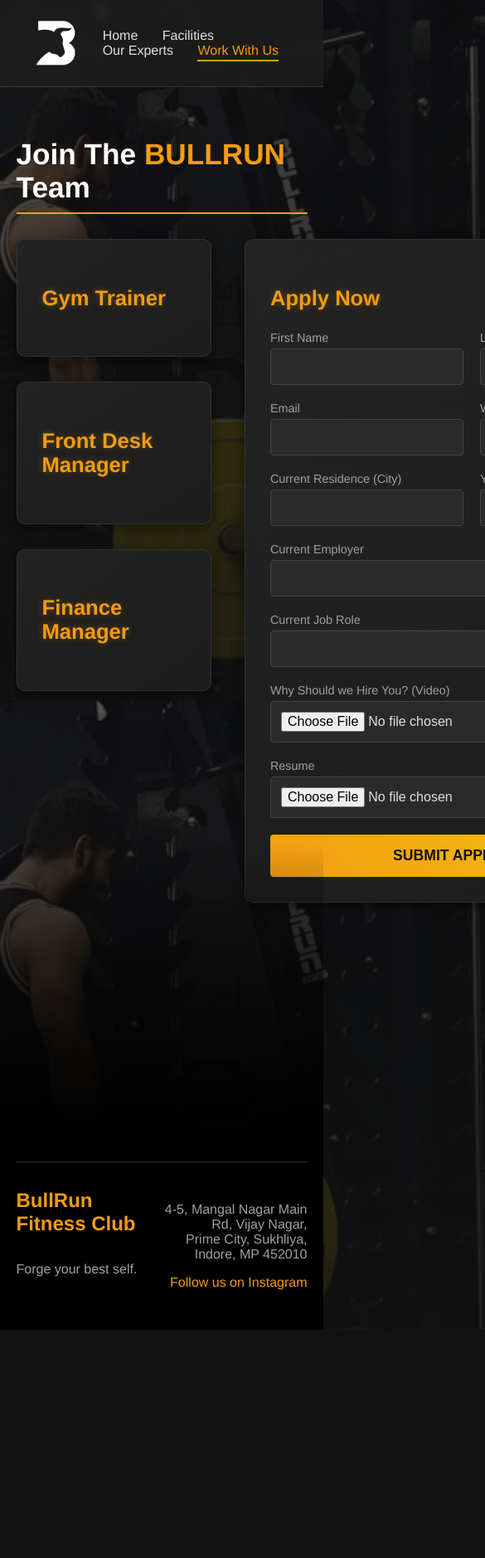
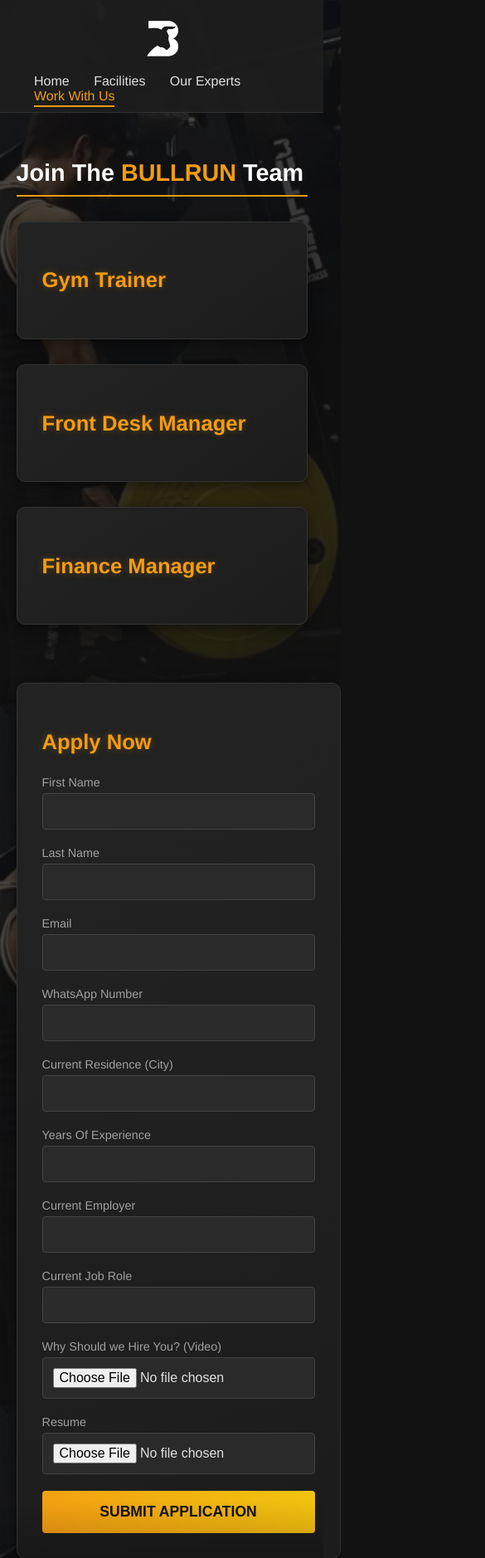
Before and after one commit to khushal-novel-octopus/BullRun, a plain HTML site: page careers.html in a window 390 px wide. Shown: the top 1878 px of the page at 83% size, 585 px wide, since content can reach past the window. Before the commit the page ends 1603 px from the top, so only its background shows below. Drawn offline with Linux system fonts and the light colour scheme.

Commit message:
Update style.css

```diff
--- a/style.css
+++ b/style.css
@@ -269,4 +269,57 @@ main.home-main {
 }
 .form-button:hover {
     transform: scale(1.02);
+
 }
+
+@media (max-width: 768px) {
+
+    h1 {
+        font-size: 2.5rem;
+    }
+    .hero-text h1 {
+        font-size: 3rem;
+    }
+    h2 {
+        font-size: 1.8rem;
+    }
+
+    .facilities-grid {
+        grid-template-columns: 1fr;
+    }
+    .expert-profile {
+        flex-direction: column;
+        text-align: center;
+    }
+    .careers-layout {
+        flex-direction: column;
+    }
+    .form-grid {
+        grid-template-columns: 1fr;
+    }
+
+    .main-header {
+        padding: 0px 16px;
+        flex-direction: column;
+        padding-bottom: 10px;
+        backdrop-filter: none;
+        background-color: rgba(30, 30, 30, 0.95);
+    }
+    .logo img {
+        height: 80px;
+        margin-top: 5px;
+    }
+    .footer-content {
+        flex-direction: column;
+        text-align: center;
+        gap: 20px;
+    }
+    .footer-right {
+        text-align: center;
+    }
+
+    .application-form {
+        position: static;
+    }
+
+}
```
